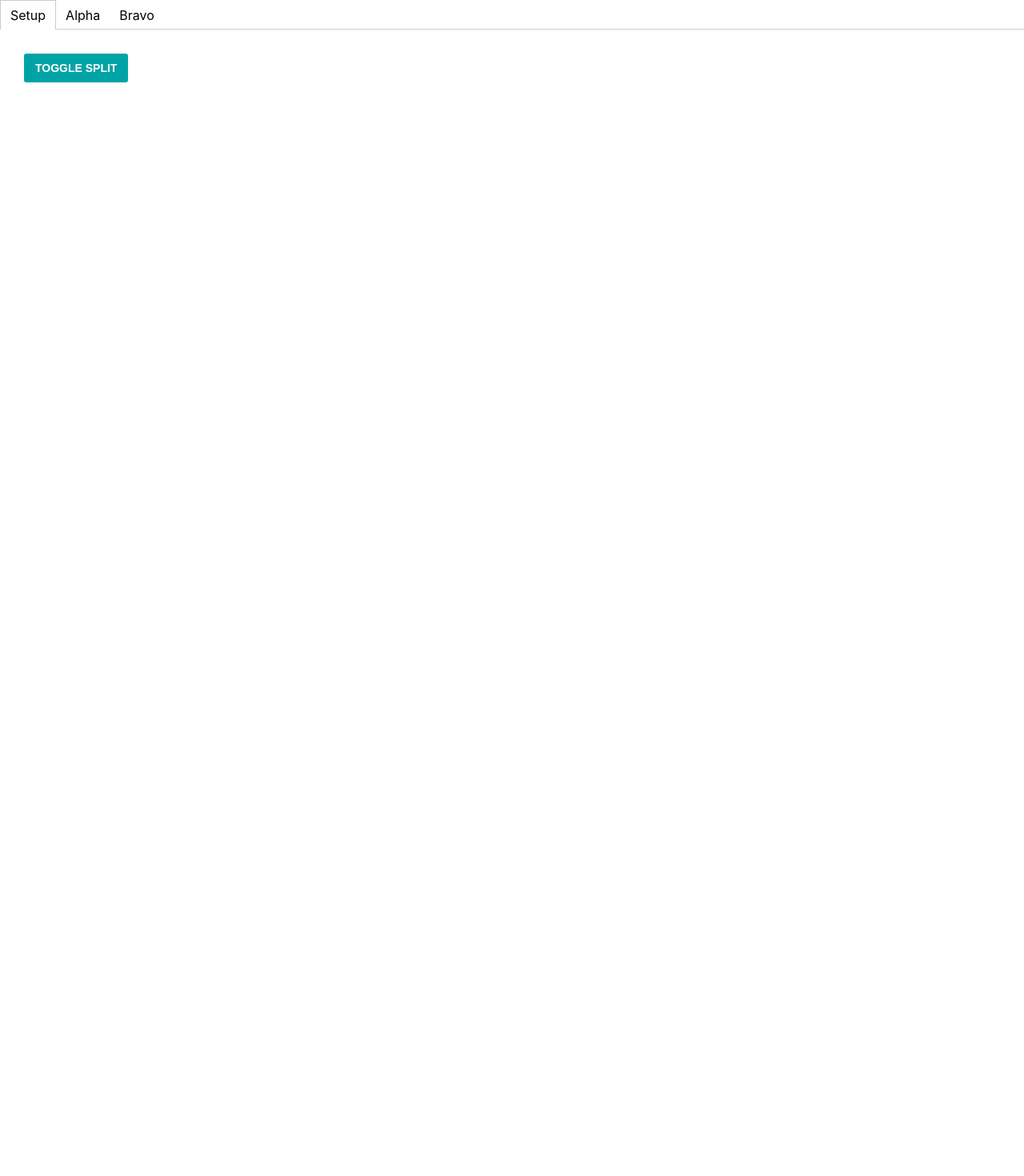
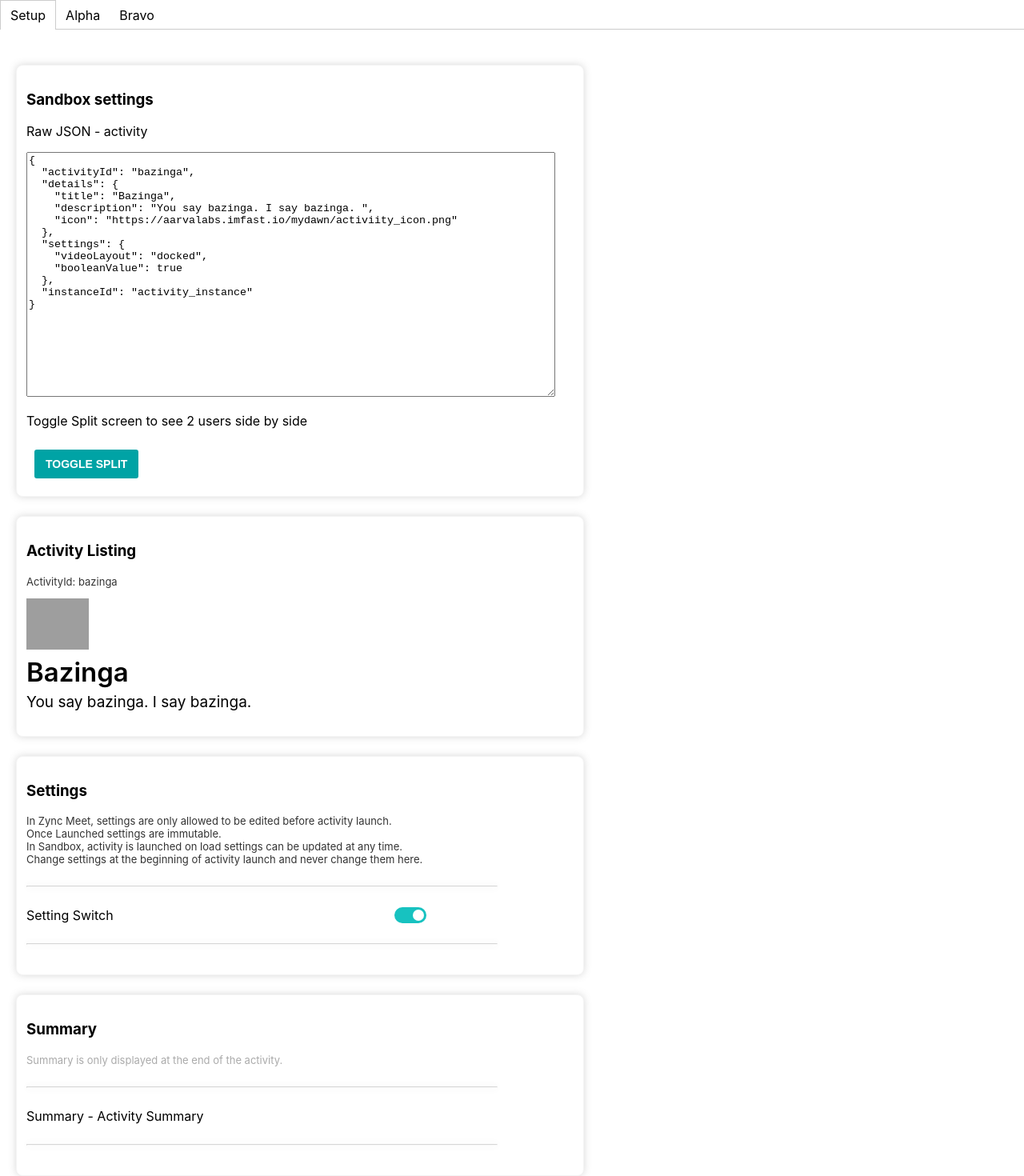
Before and after one commit to santhoshsram/zync-activity-sandbox, a React (Create React App) app: page / in a window 1280 px wide. Shown: the top 1470 px of the page at 80% size. Before the commit the page ends 800 px from the top, so only its background shows below. Built offline with nearby package versions, Linux system fonts and the light colour scheme; grey boxes are pictures that could not be loaded.

Commit message:
Adding activityDetails (settings, title) to Activity Setup changes Prettier formatting

```diff
--- a/src/App.js
+++ b/src/App.js
@@ -1,17 +1,34 @@
-import './App.css';
-import styled from 'styled-components'
-import React, { useReducer } from 'react'
-import { Activity, activityReducer } from './activity/Activity';
-import { Button } from './components/Theme'
+import "./App.css"
+import styled from "styled-components"
+import React, { useReducer } from "react"
+import {
+  Activity,
+  activityReducer,
+  Summary,
+  Settings,
+  activityListing
+} from "./activity/Activity"
+import {
+  Button,
+  Border,
+  ActivityTitle,
+  ActivityDescription,
+  ActivityIcon
+} from "./components/Theme"
 
 const TabList = styled.div`
   border-bottom: 1px solid #ccc;
   padding-left: 0;
 `
-
+const HR = styled.hr`
+  color: #ccc;
+  opacity: 0.4;
+  margin: 25px 95px 25px 0px;
+  box-shadow: 0px 0px 10px rgba(102, 102, 102, 0.25);
+`
 const sandboxReducer = (state, action) => {
   switch (action.type) {
-    case 'SELECT_TAB':
+    case "SELECT_TAB":
       return {
         ...state,
         [action.section]: {
@@ -28,26 +45,28 @@ const sandboxReducer = (state, action) => {
         ...state
       }
   }
-
 }
 
 const meetingReducer = (state, action) => {
   switch (action.type) {
-    case "ADD_USER":
+    case "UPDATE_SETTINGS":
       return {
         ...state,
-
+        activities: {
+          activity_instance: {
+            ...state.activities["activity_instance"],
+            settings: action.settings
           }
-    case "REMOVE_USER":
-      return {
-        ...state,
-
+        }
       }
     default:
       return {
         ...state,
         activities: {
-          "activity_instance": activityReducer(state.activities["activity_instance"], action)
+          activity_instance: activityReducer(
+            state.activities["activity_instance"],
+            action
+          )
         }
       }
   }
@@ -55,8 +74,9 @@ const meetingReducer = (state, action) => {
 
 const initMeetingState = {
   activities: {
-    "activity_instance": {
-
+    activity_instance: {
+      ...activityListing,
+      instanceId: "activity_instance"
     }
   },
   state: {
@@ -77,7 +97,7 @@ const initMeetingState = {
 
 const initSandboxState = {
   mainSection: {
-    activeTab: "setup",
+    activeTab: "setup"
   },
   splitSection: {
     activeTab: "setup"
@@ -95,66 +115,155 @@ const Split = styled.span`
 `
 
 function App() {
-  const [meetingState, meetingDispatch] = useReducer(meetingReducer, initMeetingState)
-  const [sandboxState, sandboxDispatch] = useReducer(sandboxReducer, initSandboxState)
-  const props = { meetingState, meetingDispatch, sandboxState, sandboxDispatch }
+  const [meetingState, meetingDispatch] = useReducer(
+    meetingReducer,
+    initMeetingState
+  )
+  const [sandboxState, sandboxDispatch] = useReducer(
+    sandboxReducer,
+    initSandboxState
+  )
+  const props = {
+    meetingState,
+    meetingDispatch,
+    sandboxState,
+    sandboxDispatch
+  }
   const { split } = sandboxState
   return (
     <>
       {!split && <TabbedView section="mainSection" {...props} />}
-      {split && <>
-        <Split style={{ left: 0 }}> <TabbedView section="mainSection" {...props} /> </Split>
-        <Split style={{ right: 0 }}> <TabbedView section="splitSection" {...props} /> </Split>
-      </>}
+      {split && (
+        <>
+          <Split style={{ left: 0 }}>
+            {" "}
+            <TabbedView section="mainSection" {...props} />{" "}
+          </Split>
+          <Split style={{ right: 0 }}>
+            {" "}
+            <TabbedView section="splitSection" {...props} />{" "}
+          </Split>
         </>
-  );
+      )}
+    </>
+  )
 }
-const Setup = ({ sandboxDispatch }) => {
+const Setup = ({ meetingState, sandboxDispatch, meetingDispatch }) => {
+  const { state, activities } = meetingState || {}
+  const { activity_instance } = activities || {}
+  const { users } = state || {}
+  const { activityId, settings } = activity_instance || {}
+  const { details } = activity_instance || {}
+  const { title, description, icon } = details || {}
+
   return (
     <div style={{ padding: "20px" }}>
-      <Button onClick={() => sandboxDispatch({ type: "TOGGLE_SPLIT" })}>TOGGLE SPLIT</Button>
+      <Border>
+        <h3>Sandbox settings</h3>
+        <p>Raw JSON - activity</p>
+        <textarea
+          value={JSON.stringify(activity_instance, null, 2)}
+          rows="20"
+          cols="80"
+        />
+        <p>Toggle Split screen to see 2 users side by side</p>
+        <Button onClick={() => sandboxDispatch({ type: "TOGGLE_SPLIT" })}>
+          TOGGLE SPLIT
+        </Button>
+      </Border>
+      <Border>
+        <h3>Activity Listing</h3>
+        <p style={{ fontSize: "13px", marginTop: "0px", color: "#333" }}>
+          ActivityId: {activityId}
+        </p>
+        <ActivityIcon src={icon} alt={`icon`}></ActivityIcon>
+        <ActivityTitle>{title}</ActivityTitle>
+        <ActivityDescription>{description}</ActivityDescription>
+      </Border>
+      <Border>
+        <h3>Settings</h3>
+        <p style={{ fontSize: "13px", marginTop: "0px", color: "#333" }}>
+          In Zync Meet, settings are only allowed to be edited before activity
+          launch. <br />
+          Once Launched settings are immutable. <br />
+          In Sandbox, activity is launched on load settings can be updated at
+          any time. <br />
+          Change settings at the beginning of activity launch and never change
+          them here.
+        </p>
+        <HR />
+        <Settings
+          settings={settings}
+          setLaunchSettings={(newSettings) =>
+            meetingDispatch({ type: "UPDATE_SETTINGS", settings: newSettings })
+          }
+        />
+        <HR />
+      </Border>
+      <Border>
+        <h3>Summary</h3>
+        <p style={{ fontSize: "13px", marginTop: "0px", color: "#aaa" }}>
+          Summary is only displayed at the end of the activity.
+        </p>
+        <HR />
+        <Summary activity={activity_instance} users={users} />
+        <HR />
+      </Border>
     </div>
   )
-
 }
 const TabbedView = (props) => {
-
-  const { section, sandboxState, sandboxDispatch, meetingState, meetingDispatch } = props
+  const {
+    section,
+    sandboxState,
+    sandboxDispatch,
+    meetingState,
+    meetingDispatch
+  } = props
   const { state, activities } = meetingState || {}
   const { activity_instance } = activities || {}
   const { users } = state || {}
 
   const { activeTab } = sandboxState[section] || {}
 
-  return (<div style={{}}>
+  return (
+    <div style={{}}>
       <TabList>
         <Tab
           label="Setup"
           tabId="setup"
           active={activeTab === "setup"}
-        selectTab={() => sandboxDispatch({ type: "SELECT_TAB", section, tabId: "setup" })}
+          selectTab={() =>
+            sandboxDispatch({ type: "SELECT_TAB", section, tabId: "setup" })
+          }
         />
         {(Object.values(users || {}) || []).map((user, i) => {
           const { userId, userName } = user
-        return <Tab
+          return (
+            <Tab
               key={i}
               label={userName}
               tabId={userId}
               active={activeTab === userId}
-          selectTab={() => sandboxDispatch({ type: "SELECT_TAB", section, tabId: userId })}
+              selectTab={() =>
+                sandboxDispatch({ type: "SELECT_TAB", section, tabId: userId })
+              }
             />
+          )
         })}
       </TabList>
-    { activeTab === "setup" && <Setup {...props} />}
-    {
-      activeTab !== "setup" &&
-      <Activity activity={activity_instance} users={users} user={users[activeTab]} dispatch={meetingDispatch} />
+      {activeTab === "setup" && <Setup {...props} />}
+      {activeTab !== "setup" && (
+        <Activity
+          activity={activity_instance}
+          users={users}
+          user={users[activeTab]}
+          dispatch={meetingDispatch}
+        />
+      )}
+    </div>
+  )
 }
-  </div>)
-
-}
-
-
 
 const TabHeader = styled.span`
   display: inline-block;
@@ -165,16 +274,21 @@ const TabHeader = styled.span`
 `
 
 const Tab = ({ label, tabId, active, selectTab }) => {
-  const addStyle = active ?
-    { backgroundColor: "white", border: "solid #ccc", borderWidth: "1px 1px 0 1px" } :
-    {}
+  const addStyle = active
+    ? {
+        backgroundColor: "white",
+        border: "solid #ccc",
+        borderWidth: "1px 1px 0 1px"
+      }
+    : {}
 
-  return (<>
-    <TabHeader style={addStyle}
-      onClick={() => selectTab(tabId)}>{label}</TabHeader>
-  </>)
+  return (
+    <>
+      <TabHeader style={addStyle} onClick={() => selectTab(tabId)}>
+        {label}
+      </TabHeader>
+    </>
+  )
 }
 
-
-
-export default App;
+export default App
--- a/src/activity/Activity.jsx
+++ b/src/activity/Activity.jsx
@@ -1,11 +1,11 @@
 // THIS IS BOILER PLATE FOR CREATING NEW ACTIVITY
-import React, { useState, useEffect } from 'react'
-import styled from 'styled-components'
-import { Switch } from '../components/Switch'
-import { Button } from '../components/Theme'
+import React from "react"
+import { Switch } from "../components/Switch"
+import { Button } from "../components/Theme"
+
 const activityReducer = (state, action) => {
   switch (action.type) {
-        case 'ADD_MESSAGE':
+    case "ADD_MESSAGE":
       let msg = Object.assign([], state.messages)
       msg.push({ sender: action.userId, text: action.text })
       return {
@@ -20,19 +20,33 @@ const activityReducer = (state, action) => {
 }
 
 const Activity = ({ activity, users, user, dispatch }) => {
-    const { activityId, instanceId, settings, state, details, messages } = activity || {}
+  const { messages } = activity || {}
   const { userId, role, userName } = user || {}
-    const { title, description, icon } = details || {}
 
   return (
     <>
-            <h1> Activity {userName} - {role}</h1>
+      <h1>
+        Activity {userName} - {role}
+      </h1>
       <Button
-                onClick={() => dispatch({ type: "ADD_MESSAGE", userId, text: "BAZINGA" })}>
+        onClick={() =>
+          dispatch({ type: "ADD_MESSAGE", userId, text: "BAZINGA" })
+        }
+      >
         BAZINGA
       </Button>
-            <div style={{ border: "1px solid black", height: "500px", background: "#ccc" }}>
-                {(messages || []).map((m, i) => <div key={i}>{m.sender} says {m.text}</div>)}
+      <div
+        style={{
+          border: "1px solid black",
+          height: "500px",
+          background: "#ccc"
+        }}
+      >
+        {(messages || []).map((m, i) => (
+          <div key={i}>
+            {m.sender} says {m.text}
+          </div>
+        ))}
       </div>
     </>
   )
@@ -44,21 +58,35 @@ const Settings = ({ settings, setLaunchSettings }) => {
     setLaunchSettings({ ...settings, booleanValue: !booleanValue })
   }
   return (
-        <div>Setting Switch
-            < Switch checked={true} onChange={toggle} ></Switch >
+    <div
+      style={{
+        display: "flex",
+        width: "500px",
+        justifyContent: "space-between"
+      }}
+    >
+      <div>Setting Switch</div>
+      <Switch checked={booleanValue} onChange={toggle}></Switch>
     </div>
   )
 }
 
 const Summary = ({ activity, users, user }) => {
-    return (<div> Summary - Activity Summary</div>)
+  return <div> Summary - Activity Summary</div>
 }
 
+const activityListing = {
+  activityId: "bazinga",
+  details: {
+    title: "Bazinga",
+    description: "You say bazinga. I say bazinga. ",
+    icon: "https://aarvalabs.imfast.io/mydawn/activiity_icon.png"
+  },
+  settings: {
+    videoLayout: "docked", // This should be either 'docked' or 'minimized' which tells how the video hub should be when your activity is launched
+    // You can add other settings over here
+    booleanValue: true
+  }
+}
 
-
-export {
-    Activity,
-    Settings,
-    Summary,
-    activityReducer
-}
+export { Activity, Settings, Summary, activityReducer, activityListing }
--- a/src/components/Theme.jsx
+++ b/src/components/Theme.jsx
@@ -1,7 +1,7 @@
-import styled from 'styled-components'
+import styled from "styled-components"
 
 export const Button = styled.button`
-    background-color: rgba(0,163,165, 1.0);
+  background-color: rgba(0, 163, 165, 1);
   margin-top: 16px;
   padding: 10px 14px;
   font-size: 14px;
@@ -59,3 +59,35 @@ export const Modal = styled.div`
   line-height: 22px;
   padding: 24px;
 `
+export const Border = styled.div`
+  background: #ffffff;
+  border: 1px solid #f4f4f4;
+  box-sizing: border-box;
+  box-shadow: 0px 0px 10px rgba(102, 102, 102, 0.25);
+  border-radius: 8px;
+  padding: 12px;
+  margin: 24px 0px;
+  width: 710px;
+`
+
+export const ActivityTitle = styled.div`
+  width: 468px;
+  height: 24px;
+  font-weight: 600;
+  font-size: 33px;
+  line-height: 49px;
+`
+
+export const ActivityIcon = styled.img`
+  width: 78px;
+  height: 64px;
+`
+
+export const ActivityDescription = styled.div`
+  width: 468px;
+  max-width: 100%;
+  height: 44px;
+  font-size: 19px;
+  line-height: 28px;
+  margin-top: 24px;
+`
```
Also changed, not shown: src/components/Switch.js (+13 -10 lines), src/index.js (+8 -8 lines), 1 other file (tests, documents, lock files or other folders). Lines whose indentation alone changed are shown as unchanged.
